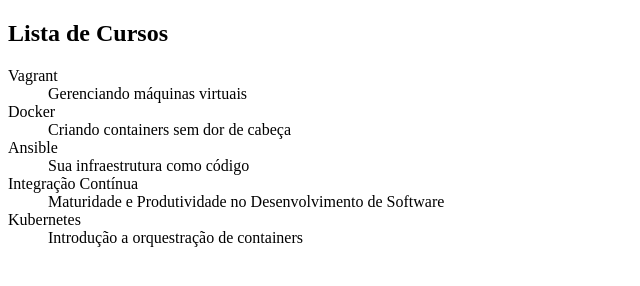
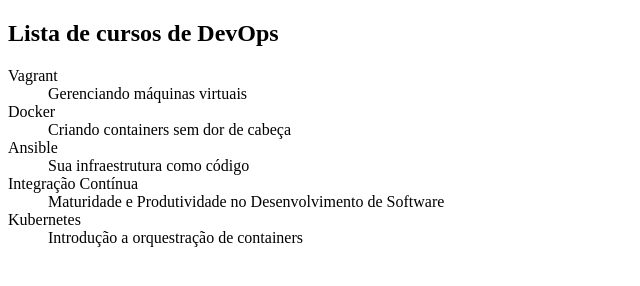
Before and after one commit to anajalvarenga/alura-git, a plain HTML site: page index.html in a window 1280 px wide. Shown: the whole page, without its empty margins (0-640 px from the left). Drawn offline with Linux system fonts and the light colour scheme.

Commit message:
Adicionando DevOps no título

```diff
--- a/index.html
+++ b/index.html
@@ -5,7 +5,7 @@
     <title>Lista de Cursos DevOps da Alura</title>
 </head>
 <body>
-	<h2>Lista de Cursos</h2>
+	<h2>Lista de cursos de DevOps</h2>
 
     <dl>
 		<dt>Vagrant</dt>
```
